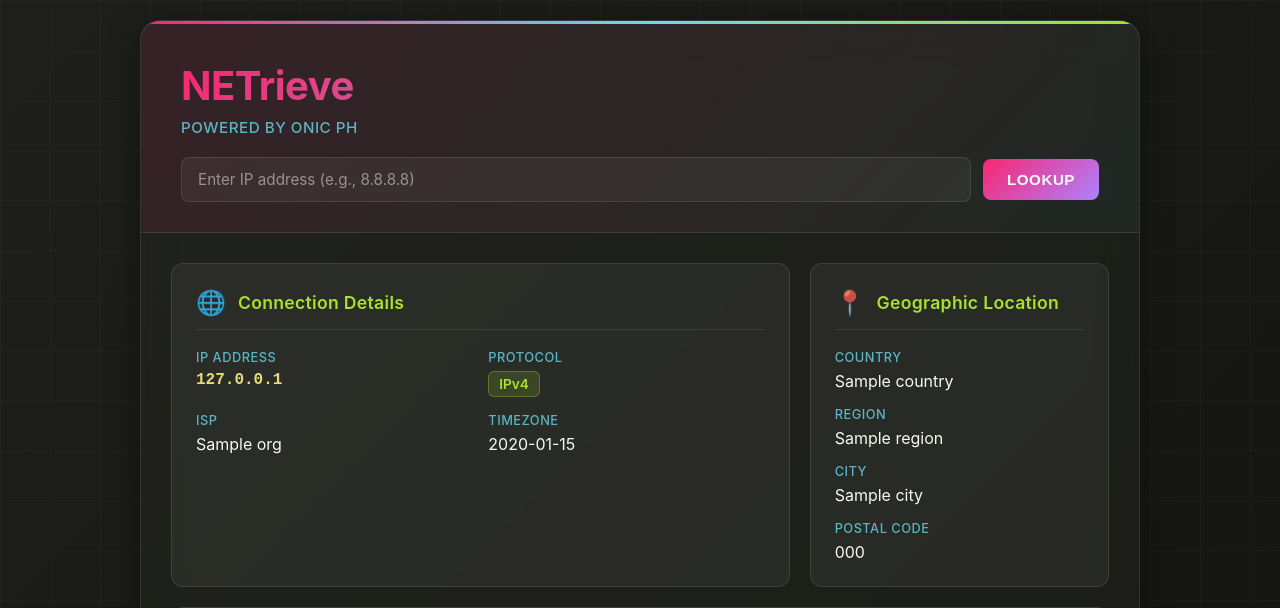
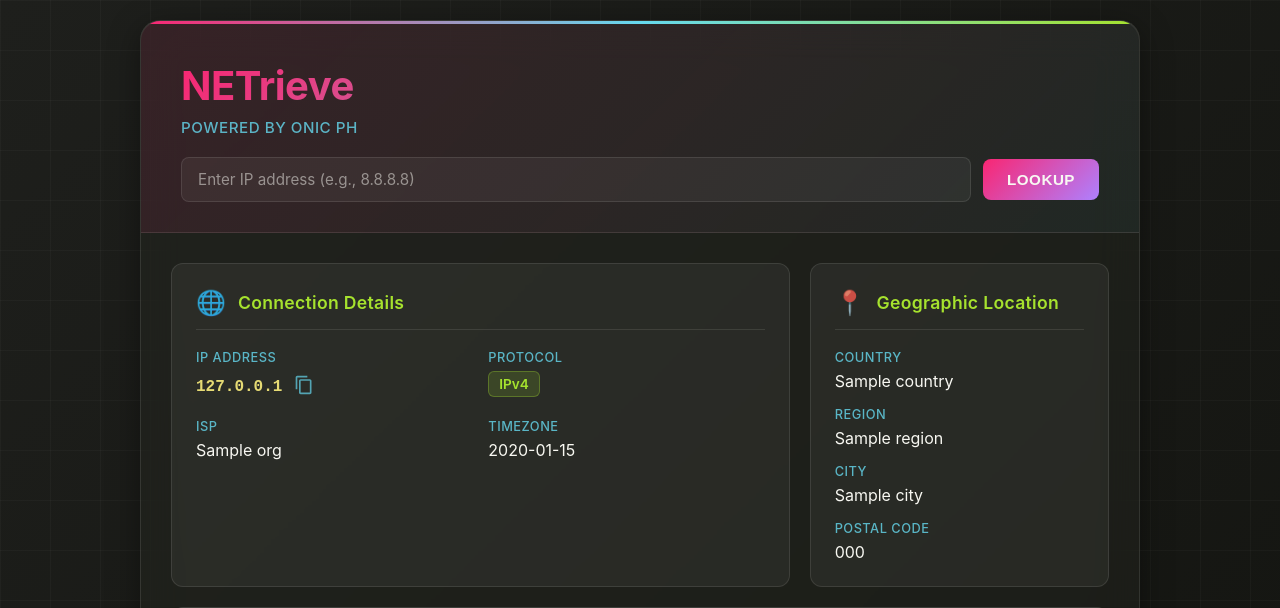
Before and after one commit to Jkmendoza007/system-integ, a Flask app: page / in a window 1280 px wide. Shown: the top 608 px of the page. Run offline with Flask 3, Linux system fonts and the light colour scheme; a database or web service that is not in the repository returns one stand-in record (values such as "Sample title"); data that the repository does not hold is empty.

Commit message:
copy to clipboard

```diff
--- a/static/style.css
+++ b/static/style.css
@@ -264,6 +264,30 @@ body {
   font-weight: 600;
 }
 
+.ip-container {
+  display: flex;
+  align-items: center;
+  gap: 8px;
+}
+
+.copy-btn {
+  background: none;
+  border: none;
+  cursor: pointer;
+  font-size: 1rem;
+  padding: 4px;
+  border-radius: 4px;
+  transition: all 0.3s ease;
+  color: var(--monokai-cyan);
+  opacity: 0.7;
+}
+
+.copy-btn:hover {
+  opacity: 1;
+  background: rgba(102, 217, 239, 0.1);
+  transform: scale(1.1);
+}
+
 .protocol-badge {
   display: inline-block;
   padding: 4px 10px;
--- a/templates/index.html
+++ b/templates/index.html
@@ -33,7 +33,14 @@
           <div class="info-grid">
             <div class="info-item">
               <span class="label">IP Address</span>
-              <span class="value ip-address">{{ result.data.ip }}</span>
+              <div class="ip-container">
+                <span class="value ip-address" id="ip-address">{{ result.data.ip }}</span>
+                <button class="copy-btn" onclick="copyToClipboard()" title="Copy IP Address">
+                  <svg width="20" height="20" viewBox="0 0 24 24" fill="none" xmlns="http://www.w3.org/2000/svg">
+                    <path d="M16 1H4C2.9 1 2 1.9 2 3V17H4V3H16V1ZM19 5H8C6.9 5 6.01 5.9 6.01 7L6 21C6 22.1 6.89 23 7.99 23H19C20.1 23 21 22.1 21 21V7C21 5.9 20.1 5 19 5ZM19 21H8V7H19V21Z" fill="currentColor"/>
+                  </svg>
+                </button>
+              </div>
             </div>
             <div class="info-item">
               <span class="label">Protocol</span>
@@ -96,6 +103,51 @@
     {% endif %}
   </div>
 
+  <script>
+    let copyTimeout;
+
+    async function copyToClipboard() {
+      const ipAddress = document.getElementById('ip-address').textContent;
+      const btn = event.target;
+
+      // Clear any existing timeout
+      if (copyTimeout) {
+        clearTimeout(copyTimeout);
+      }
+
+      try {
+        await navigator.clipboard.writeText(ipAddress);
+        // Visual feedback
+        const originalHTML = btn.innerHTML;
+        btn.innerHTML = '<svg width="20" height="20" viewBox="0 0 24 24" fill="none" xmlns="http://www.w3.org/2000/svg"><path d="M9 16.17L4.83 12l-1.42 1.41L9 19 21 7l-1.41-1.41z" fill="currentColor"/></svg>';
+        btn.style.color = 'var(--monokai-green)';
+        copyTimeout = setTimeout(() => {
+          btn.innerHTML = originalHTML;
+          btn.style.color = '';
+          copyTimeout = null;
+        }, 1000);
+      } catch (err) {
+        console.error('Failed to copy: ', err);
+        // Fallback for older browsers
+        const textArea = document.createElement('textarea');
+        textArea.value = ipAddress;
+        document.body.appendChild(textArea);
+        textArea.select();
+        document.execCommand('copy');
+        document.body.removeChild(textArea);
+
+        const originalHTML = btn.innerHTML;
+        btn.innerHTML = '<svg width="20" height="20" viewBox="0 0 24 24" fill="none" xmlns="http://www.w3.org/2000/svg"><path d="M9 16.17L4.83 12l-1.42 1.41L9 19 21 7l-1.41-1.41z" fill="currentColor"/></svg>';
+        btn.style.color = 'var(--monokai-green)';
+        copyTimeout = setTimeout(() => {
+          btn.innerHTML = originalHTML;
+          btn.style.color = '';
+          copyTimeout = null;
+        }, 1000);
+      }
+    }
+  </script>
+
   {% if result.success and result.data.location %}
   <script>
     (function() {
```
